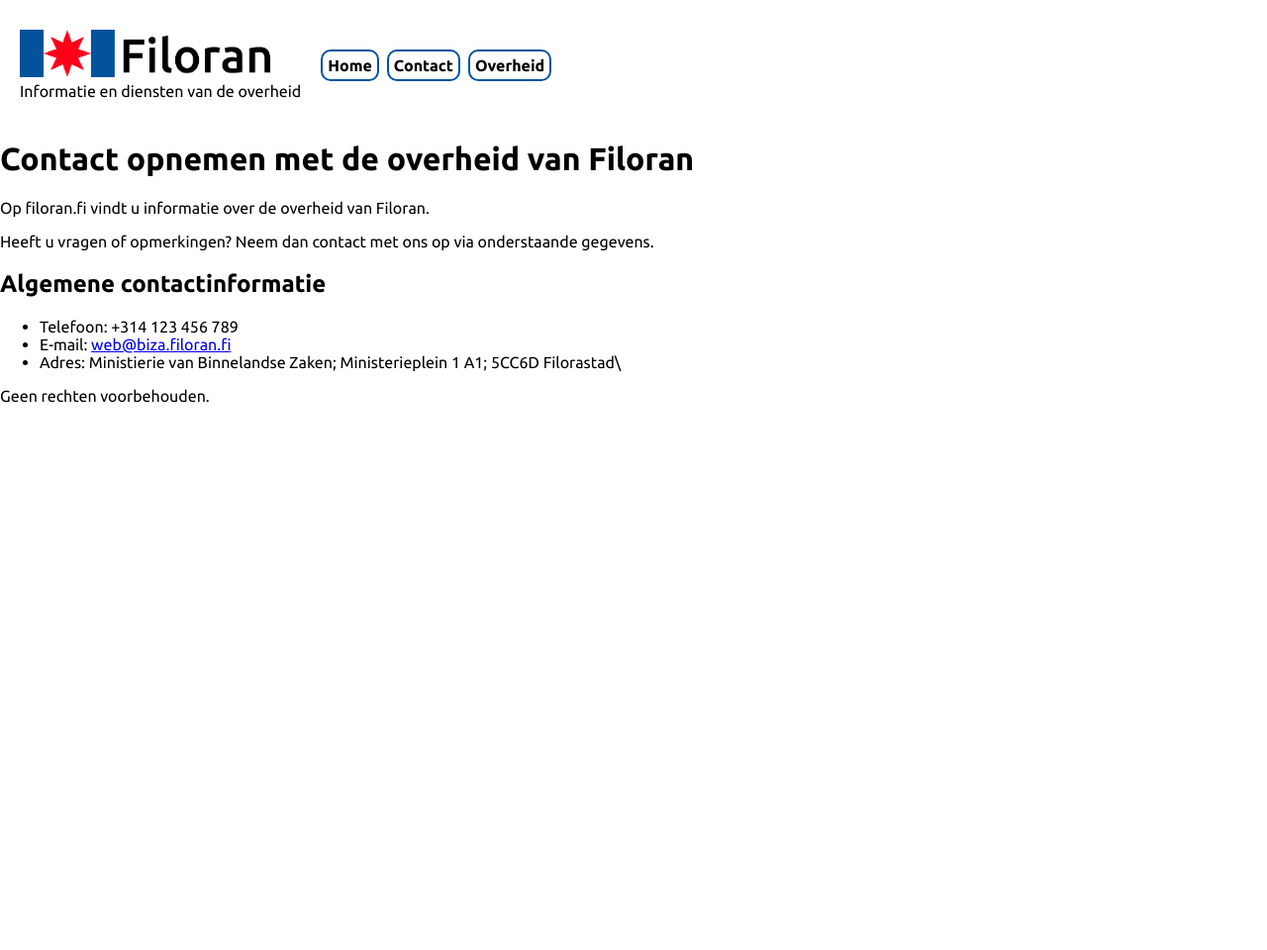
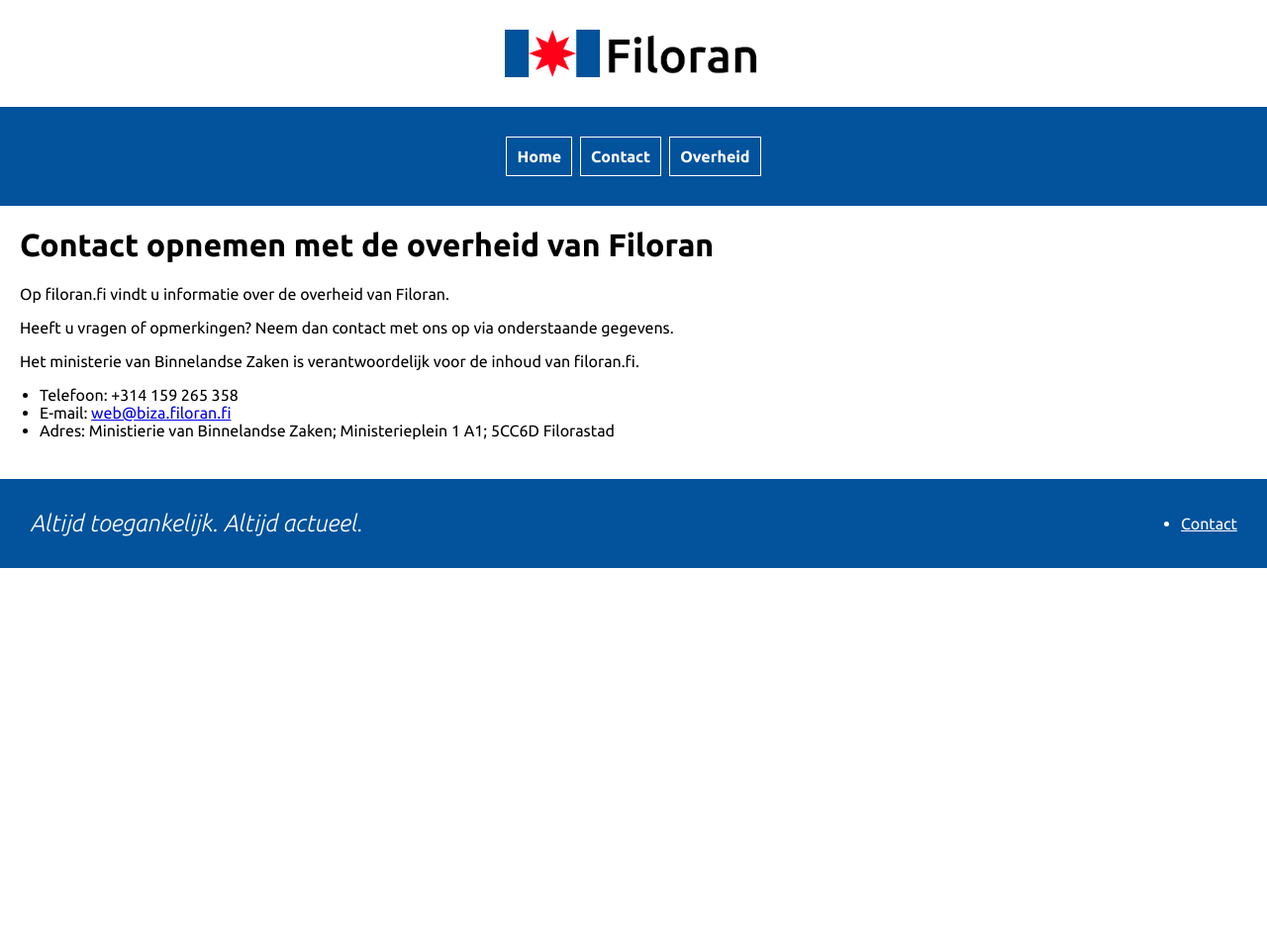
Before and after one commit to Gijs6/filoran-site, a Jekyll site: the page built from contact.md, in a window 1280 px wide. Shown: the whole page at 99% size. Built offline with Jekyll 4.4.1, drawn with Linux system fonts in a browser that asks for light colours; after the commit the page ends 900 px from its top, so only the background shows below that.

Commit message:
Add readme, fix layout

```diff
--- a/_includes/footer.html
+++ b/_includes/footer.html
@@ -1,3 +1,8 @@
 <footer>
-    Geen rechten voorbehouden.
+    <div id="footer-left">Altijd toegankelijk. Altijd actueel.</div>
+    <div id="footer-right">
+        <ul>
+            <li><a href="/contact">Contact</a></li>
+        </ul>
+    </div>
 </footer>
--- a/_includes/header.html
+++ b/_includes/header.html
@@ -1,8 +1,5 @@
 <header>
-    <div>
-        <img src="{{ '/assets/images/logo1.png' | relative_url }}" id="header-logo">
-        <span id="logo-subtext">Informatie en diensten van de overheid</span>
-    </div>
+    <img src="{{ '/assets/images/logo1.png' | relative_url }}" id="header-logo">
     <nav>
         <a href="{{ '/' | relative_url }}">Home</a>
         {% assign nav_pages = site.pages | sort: "title" %}
--- a/assets/styles/main.css
+++ b/assets/styles/main.css
@@ -11,18 +11,16 @@
 }
 
 body {
-  margin: 30px 0;
   font-family: "Ubuntu", sans-serif;
   height: 100vh;
   padding: 0;
+  margin: 0;
 }
 
 header {
-  width: 100vw;
+  /*! width: 100vw; */
   display: flex;
-  flex-direction: row;
-  gap: 20px;
-  padding: 0 20px 20px 20px;
+  flex-direction: column;
   align-items: center;
 }
 
@@ -30,12 +28,14 @@ header img {
   height: 3em;
   width: fit-content;
   object-fit: contain;
+  margin: 30px 0;
 }
 
 header div {
   display: flex;
   flex-direction: column;
   gap: 5px;
+  align-items: center;
 }
 
 .img-credit {
@@ -52,20 +52,59 @@ nav {
   flex-wrap: wrap;
   gap: 0.5em;
   justify-content: center;
+  width: 100%;
+  padding: 30px 0;
+  background: var(--blue);
+  color: white;
 }
 
 nav a {
   text-decoration: none;
   color: inherit;
-  border: 2px solid var(--blue);
-  border-radius: 10px;
-  padding: 5px;
-  flex-grow: 1;
+  border: 1px solid white;
+  padding: 10px;
   text-align: center;
   font-weight: 600;
 }
 
 nav a:hover {
+  background: white;
+  color: var(--blue);
+}
+
+.image-banner {
+  width: 100%;
+  max-height: 40vh;
+  object-fit: cover;
+  object-position: center;
+}
+
+p:has(img) {
+  margin: 0;
+}
+
+h1, h2, h3, h4, h5, h6, p {
+  margin-left: 20px;
+}
+
+footer {
   background: var(--blue);
   color: white;
+  padding: 20px 30px;
+  display: flex;
+  flex-direction: row;
+  justify-content: space-between;
+  align-items: center;
+  margin-top: 40px;
 }
+
+#footer-left {
+  font-size: 1.5em;
+  font-weight: 300;
+  font-style: italic;
+}
+
+#footer-right a {
+  text-decoration: underline;
+  color: white;
+}
--- a/contact.md
+++ b/contact.md
@@ -9,8 +9,8 @@ Op filoran.fi vindt u informatie over de overheid van Filoran.
 
 Heeft u vragen of opmerkingen? Neem dan contact met ons op via onderstaande gegevens.
 
-## Algemene contactinformatie
+Het ministerie van Binnelandse Zaken is verantwoordelijk voor de inhoud van filoran.fi.
 
-- Telefoon: +314 123 456 789
+- Telefoon: +314 159 265 358
 - E-mail: <web@biza.filoran.fi>
-- Adres: Ministierie van Binnelandse Zaken; Ministerieplein 1 A1; 5CC6D Filorastad\
+- Adres: Ministierie van Binnelandse Zaken; Ministerieplein 1 A1; 5CC6D Filorastad
```
Also changed, not shown: assets/styles/home.css (deleted, +0 -25 lines), index.md (+1 -15 lines), overheid.md (+2 -0 lines), README.md (added), assets/images/flag.png (added), assets/images/parliament.jpg (added).
